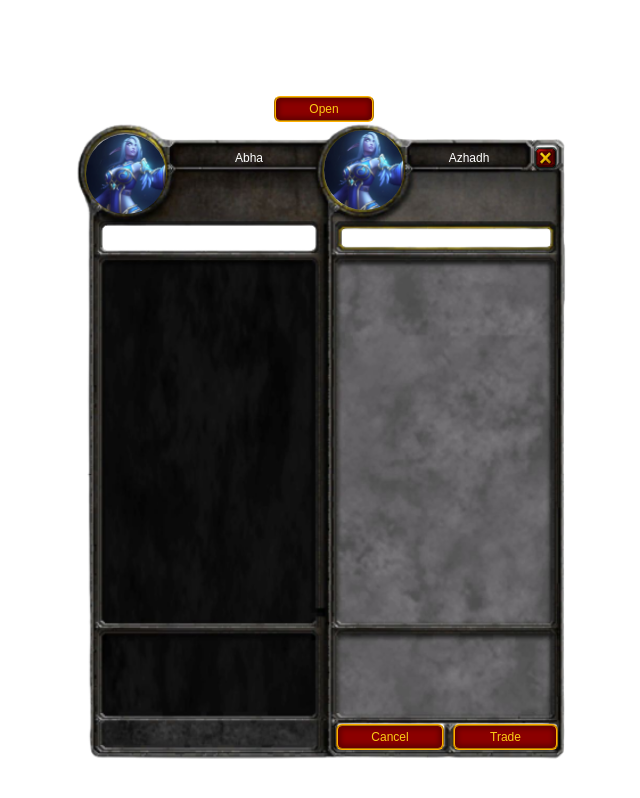
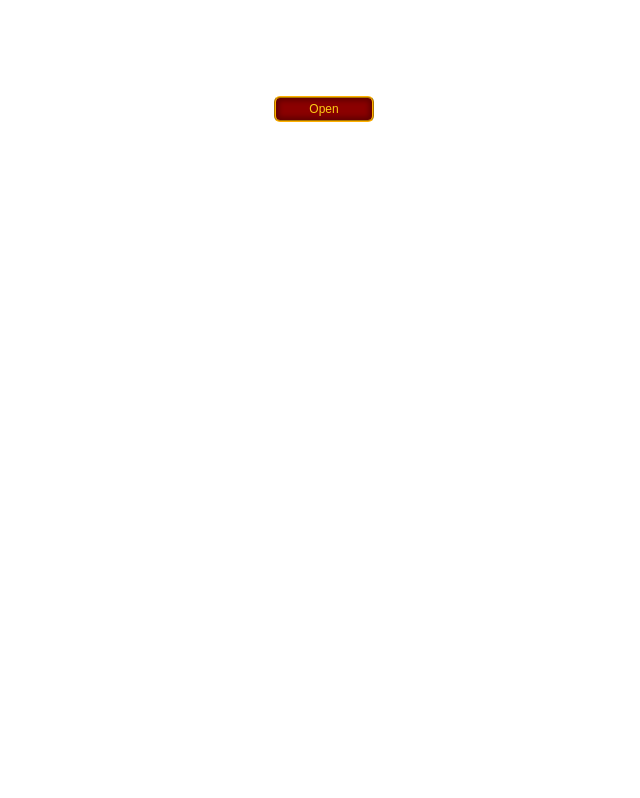
Before and after one commit to riuman10/wowc, a Next.js app: page / in a window 1280 px wide. Shown: the top 798 px of the page, without its empty margins (316-956 px from the left). Built offline with nearby package versions, Linux system fonts and the light colour scheme; a web font is replaced by a local one.

Commit message:
build fix

```diff
--- a/src/app/components/NewPanel.tsx
+++ b/src/app/components/NewPanel.tsx
@@ -12,9 +12,9 @@ function NewPanel() {
         src={"/PanelTrade.png"}
         className="w-[500px] h-auto relative"
       />
-      <section className="absolute top-6 right-4">
+      <div className="absolute top-6 right-4">
         <Close />
-      </section>
+      </div>
       <section className="absolute md:top-7 top-4 text-sm md:left-[95px] left-10 w-[180px] md:w-[160px] ">
         <p className="text-center text-white text-xs">Abha</p>
       </section>
--- a/src/app/page.tsx
+++ b/src/app/page.tsx
@@ -14,13 +14,10 @@ export default function Home() {
       {
         open ? (
           <div className='flex items-center'>
-          <Panel left />
-          <Panel  closeButton showButtons />
+            <NewPanel />
           </div>
         ) : ""
       }
-
-      <NewPanel />
     </main>
   )
 }
```
